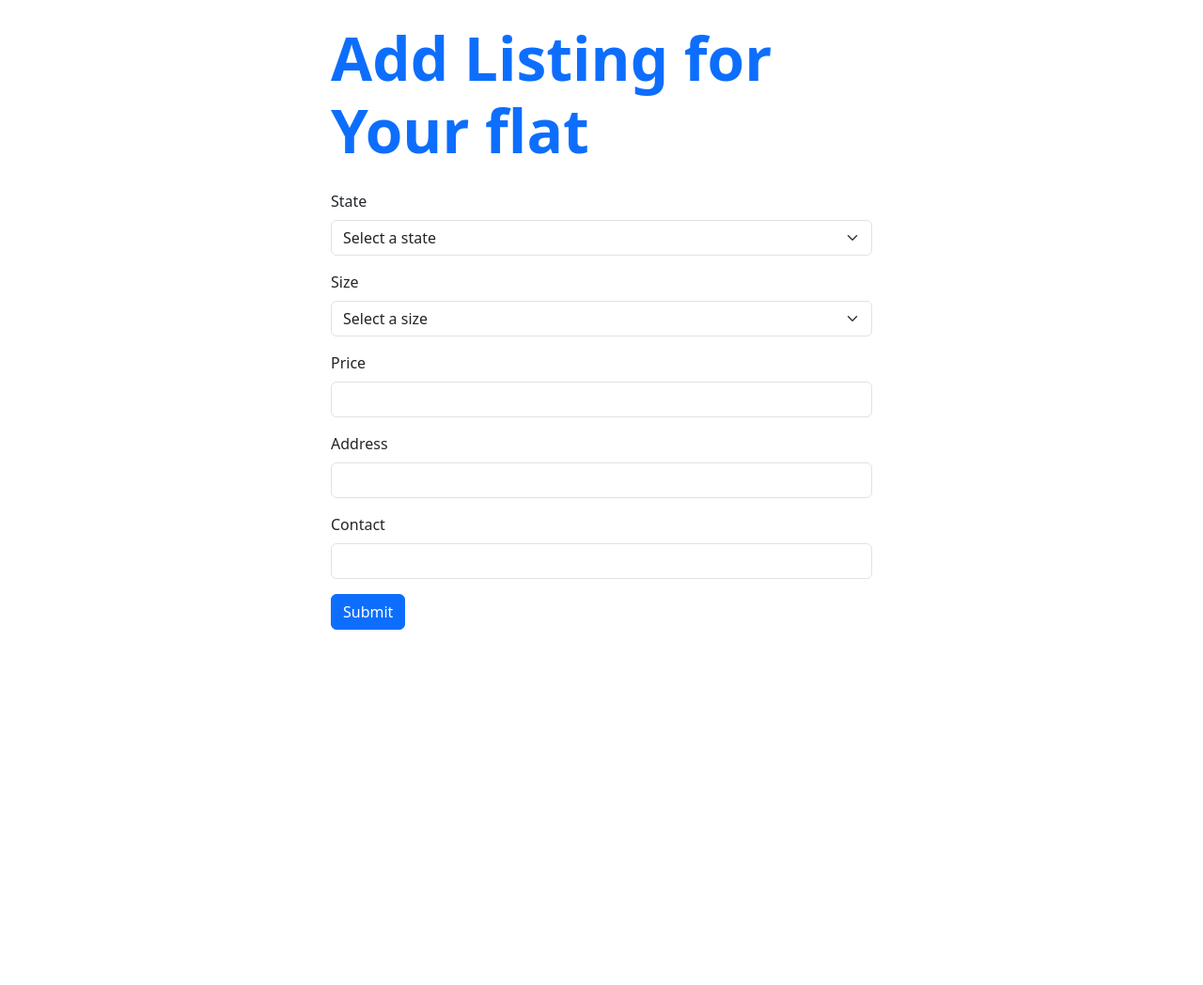
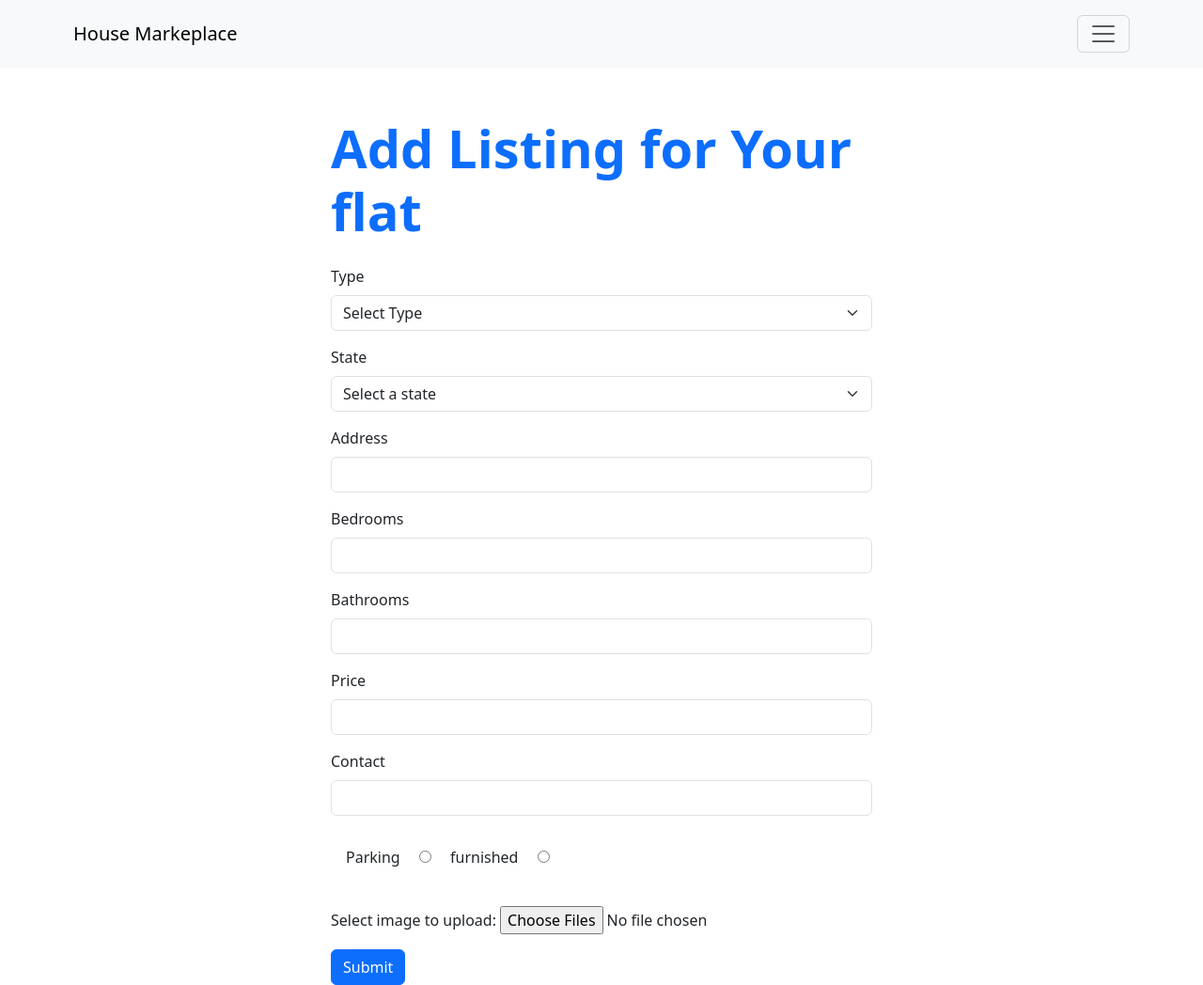
Before and after one commit to rohitttweb/houseRental, a PHP site: page /addListing.php in a window 1280 px wide. Shown: the whole page at 94% size. Before the commit the page ends 670 px from the top, so only its background shows below. Run offline with PHP 8.4, Linux system fonts and the light colour scheme.

Commit message:
16-03-2023 08:53

```diff
--- a/addListing.php
+++ b/addListing.php
@@ -11,11 +11,22 @@
 </head>
 
 <body>
-    <div class="container pt-4" style="max-width: 600px;">
-        <h3 class="display-3 text-primary mb-4 fw-bold">Add Listing for Your flat</h3>
+
+    <?php include 'components/nav.php'; ?>
+    <div class="container pt-4" style="max-width: 600px; margin-top: 100px">
+        <h3 class="display-4 text-primary mb-4 fw-bold">Add Listing for Your flat</h3>
 
 
-        <form action="addListing.php" method="post">
+        <form action="addListing.php" method="post" enctype="multipart/form-data">
+            <div class="mb-3">
+                <label for="type" class="form-label">Type</label>
+                <select class="form-select" id="type" name="type">
+                    <option selected disabled>Select Type</option>
+                    <option value="sale">For Sale</option>
+                    <option value="rent">For Rent</option>
+                    <!-- add more options here -->
+                </select>
+            </div>
             <div class="mb-3">
                 <label for="state" class="form-label">State</label>
                 <select class="form-select" id="state" name="state">
@@ -26,52 +37,110 @@
                     <!-- add more options here -->
                 </select>
             </div>
+
             <div class="mb-3">
-                <label for="size" class="form-label">Size</label>
-                <select class="form-select" id="size" name="size">
-                    <option selected disabled>Select a size</option>
-                    <option value="1BHK">1BHK</option>
-                    <option value="2BHK">2BHK</option>
-                    <option value="3BHK">3BHK</option>
-                </select>
+                <label for="address" class="form-label">Address</label>
+                <input type="text" class="form-control" id="address" name="address">
+            </div>
+
+            <div class="mb-3">
+                <label for="bedrooms" class="form-label">Bedrooms</label>
+                <input type="number" class="form-control" id="bedrooms" name="bedrooms">
+            </div>
+            <div class="mb-3">
+                <label for="bathrooms" class="form-label">Bathrooms</label>
+                <input type="number" class="form-control" id="bathrooms" name="bathrooms">
             </div>
             <div class="mb-3">
                 <label for="price" class="form-label">Price</label>
                 <input type="number" class="form-control" id="price" name="price">
             </div>
             <div class="mb-3">
-                <label for="address" class="form-label">Address</label>
-                <input type="text" class="form-control" id="address" name="address">
+                <label for="contact" class="form-label">Contact</label>
+                <input type="text" class="form-control" id="contact" name="contact">
             </div>
             <div class="mb-3">
-                <label for="contact" class="form-label">Contact</label>
-                <input type="text" class="form-control" id="contact" name="contact">
+                <label for="parking" class="form-label p-3">Parking</label>
+                <input id="parking" type="radio" name="parking">
+                <label for="furnished" class="form-label p-3">furnished</label>
+                <input id="furnished" type="radio" name="furnished">
+            </div>
+            <div class="mb-3">
+                Select image to upload:
+                <input type="file" name="fileToUpload[]" id="fileToUpload" multiple>
             </div>
             <?php
             include 'db/mysql.php';
 
             if ($_SERVER['REQUEST_METHOD'] === 'POST') {
+                $type = $_POST['type'];
                 $state = $_POST['state'];
-                $size = $_POST['size'];
+                $address = $_POST['address'];
+                $bedrooms = $_POST['bedrooms'];
+                $bathrooms = $_POST['bathrooms'];
                 $price = $_POST['price'];
-                $address = $_POST['address'];
                 $contact = $_POST['contact'];
 
                 // Do something with the form values, such as insert them into a database
 
 
-                $sql = "INSERT INTO listing (state, size, price, contact,address) VALUES ('$state', '$size', '$price','$contact', '$address')";
+                $sql = "INSERT INTO listing (state, price, contact,address) VALUES ('$state', '$price','$contact', '$address')";
 
 
 
                 if (mysqli_query($connect, $sql)) {
+                    $new_id = mysqli_insert_id($connect);
+                    $target_dir = "uploads/";
+                    $uploadOk = 1;
+
+                    // Loop through all uploaded files
+                    foreach ($_FILES["fileToUpload"]["tmp_name"] as $index => $tmp_name) {
+
+                        // Get the original file name and extension
+                        $file_name = $_FILES["fileToUpload"]["name"][$index];
+                        $file_ext = pathinfo($file_name, PATHINFO_EXTENSION);
+
+                        // Set the target file name to include the ID and file extension
+                        $target_file = $target_dir . $new_id . '_' . ($index + 1) . '.' . $file_ext;
+
+                        // Check if file already exists
+                        if (file_exists($target_file)) {
+                            echo "Sorry, file " . $file_name . " already exists.";
+                            $uploadOk = 0;
+                        }
+
+                        // Check file size (5MB maximum)
+                        if ($_FILES["fileToUpload"]["size"][$index] > 5 * 1048576) {
+                            echo "Sorry, file " . $file_name . " is too large. Maximum file size is 5MB.";
+                            $uploadOk = 0;
+                        }
+
+                        // Allow certain file formats (JPG, JPEG, PNG, GIF)
+                        $allowed_exts = array('jpg', 'jpeg', 'png', 'gif');
+                        if (!in_array($file_ext, $allowed_exts)) {
+                            echo "Sorry, only JPG, JPEG, PNG, and GIF files are allowed.";
+                            $uploadOk = 0;
+                        }
+
+                        // Check if $uploadOk is set to 0 by an error
+                        if ($uploadOk == 0) {
+                            echo "Sorry, your file was not uploaded.";
+                        } else {
+                            if (move_uploaded_file($tmp_name, $target_file)) {
+                                echo "The file " . $file_name . " has been uploaded.";
+                            } else {
+                                echo "Sorry, there was an error uploading file " . $file_name . ".";
+                            }
+                        }
+                    }
+
                     echo "New Listing added successfully";
                 } else {
                     echo "Error: " . $sql . "<br>" . mysqli_error($connect);
                 }
             }
             ?>
-            <button type="submit" class="btn btn-primary">Submit</button>
+            <button type="submit" name="submit" class="btn btn-primary">Submit</button>
         </form>
 
     </div>
--- a/components/nav.php
+++ b/components/nav.php
@@ -1,12 +1,12 @@
 <nav class="navbar bg-body-tertiary fixed-top ">
   <div class="container-sm p-2 ">
-    <a class="navbar-brand" href="#">Logo</a>
+    <a class="navbar-brand" href="/houseRental">House Markeplace</a>
     <button class="navbar-toggler" type="button" data-bs-toggle="offcanvas" data-bs-target="#offcanvasNavbar" aria-controls="offcanvasNavbar">
       <span class="navbar-toggler-icon"></span>
     </button>
     <div class="offcanvas offcanvas-end" tabindex="-1" id="offcanvasNavbar" aria-labelledby="offcanvasNavbarLabel">
       <div class="offcanvas-header">
-        <h5 class="offcanvas-title" id="offcanvasNavbarLabel">Logo</h5>
+        <h5 class="offcanvas-title" id="offcanvasNavbarLabel">House Markeplace</h5>
         <button type="button" class="btn-close" data-bs-dismiss="offcanvas" aria-label="Close"></button>
       </div>
       <div class="offcanvas-body">
--- a/house.php
+++ b/house.php
@@ -65,7 +65,10 @@
             </div>
             <div class="col-md-4">
                 <div class="card mb-3">
-                    <img src="img.png" class="card-img-top" alt="House image">
+                    <?php
+
+                    ?>
+                    <img src="uploads/30_1.jpg" class="card-img-top" alt="House image">
                 </div>
             </div>
         </div>
```
Also changed, not shown: signup.php (indentation only), test img/2.jpg (added), test img/3.jpg (added), 1 other file.
